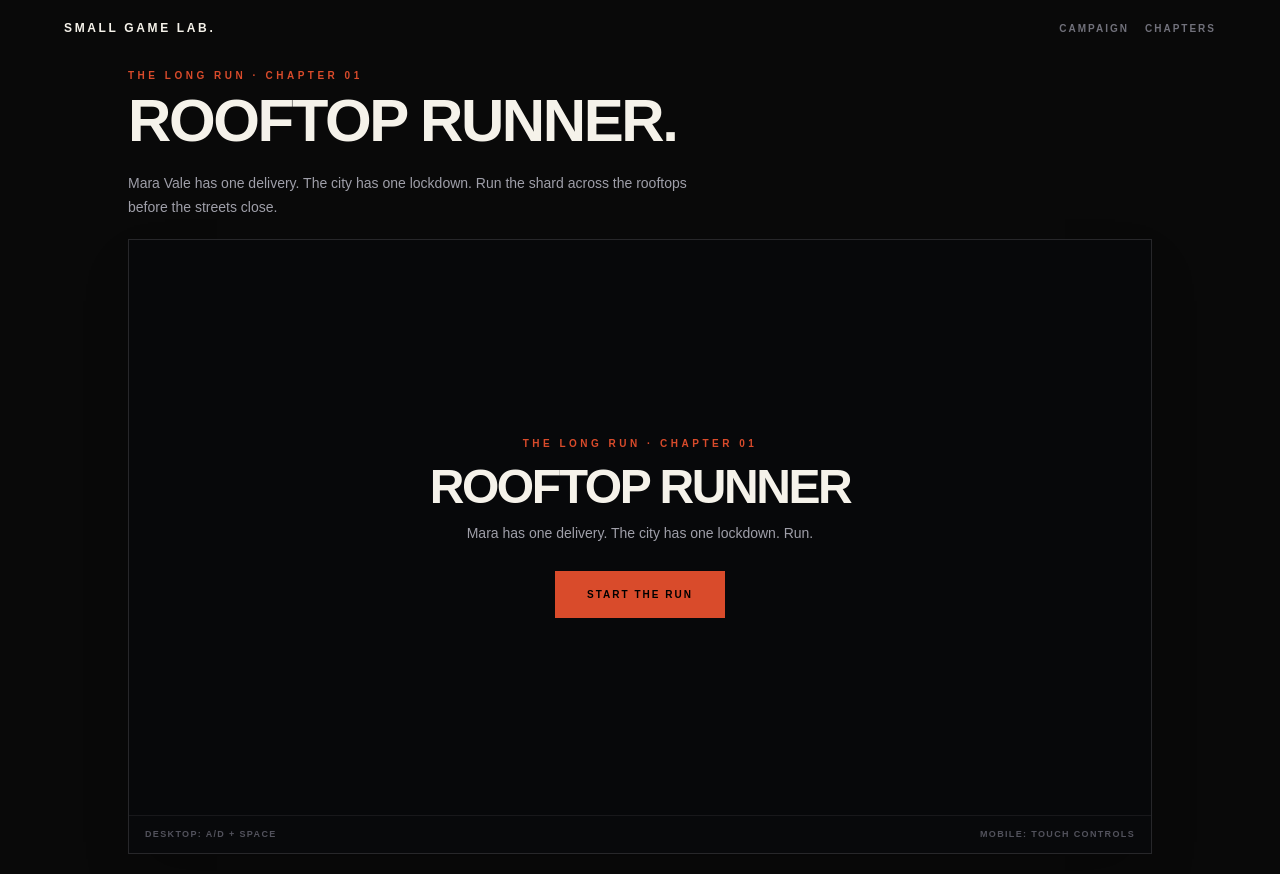
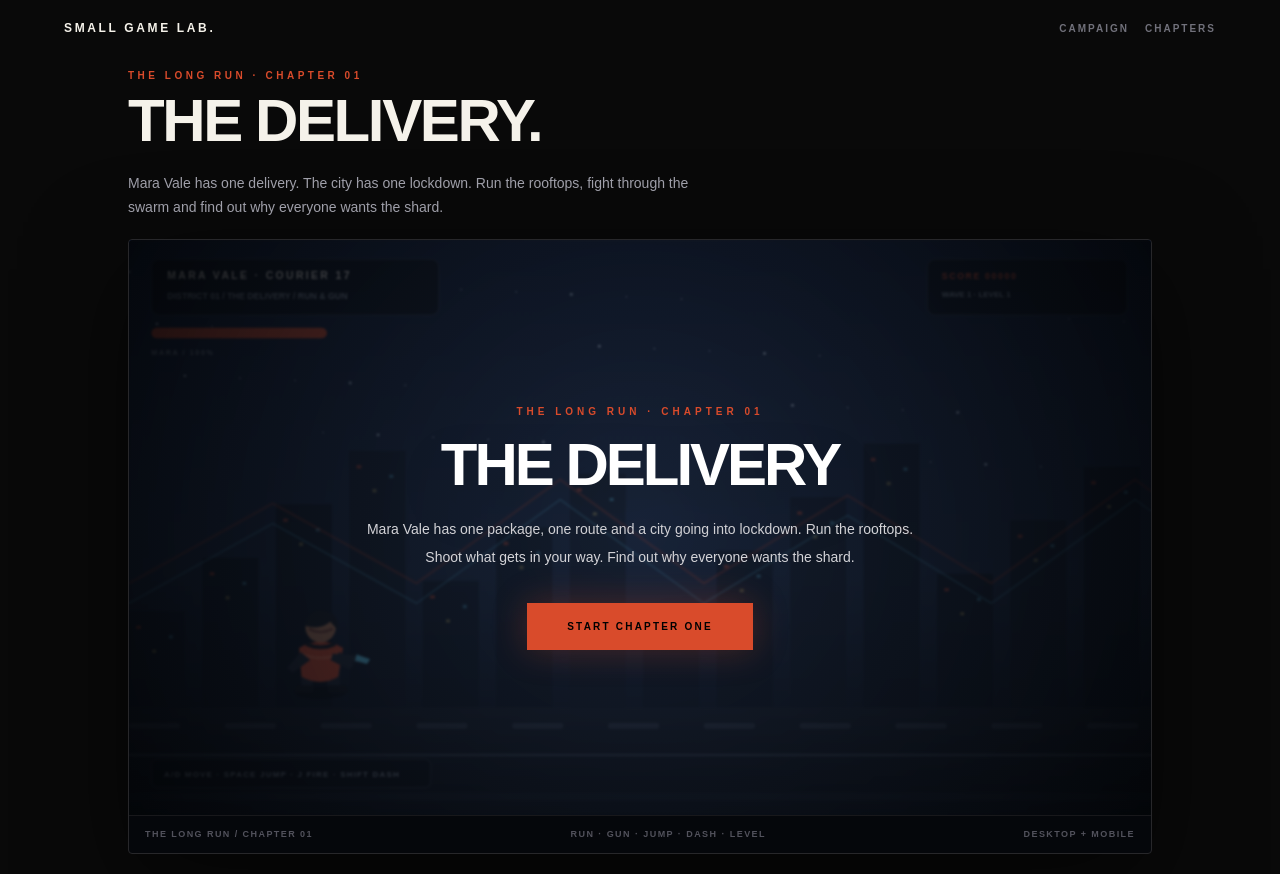
Before and after one commit to jasb-to/smallgamelab, a Next.js app: page /games/last-stand in a window 1280 px wide. Built offline with nearby package versions, Linux system fonts and the light colour scheme.

Commit message:
feat: switch chapter one to rebuilt Mara action game

```diff
--- a/app/games/last-stand/page.tsx
+++ b/app/games/last-stand/page.tsx
@@ -1,3 +1,9 @@
-import RooftopRunner from "../../../components/rooftop-runner";
+import MaraChapterOne from "../../../components/mara-chapter-one";
 import GameShell from "../../../components/game-shell";
-export default function LastStandPage(){return <GameShell chapter="CHAPTER 01" title="Rooftop Runner."><p className="mb-5 max-w-xl text-sm leading-6 text-zinc-400">Mara Vale has one delivery. The city has one lockdown. Run the shard across the rooftops before the streets close.</p><RooftopRunner/></GameShell>}
+
+export default function LastStandPage(){
+  return <GameShell chapter="CHAPTER 01" title="The Delivery.">
+    <p className="mb-5 max-w-xl text-sm leading-6 text-zinc-400">Mara Vale has one delivery. The city has one lockdown. Run the rooftops, fight through the swarm and find out why everyone wants the shard.</p>
+    <MaraChapterOne/>
+  </GameShell>
+}
```
